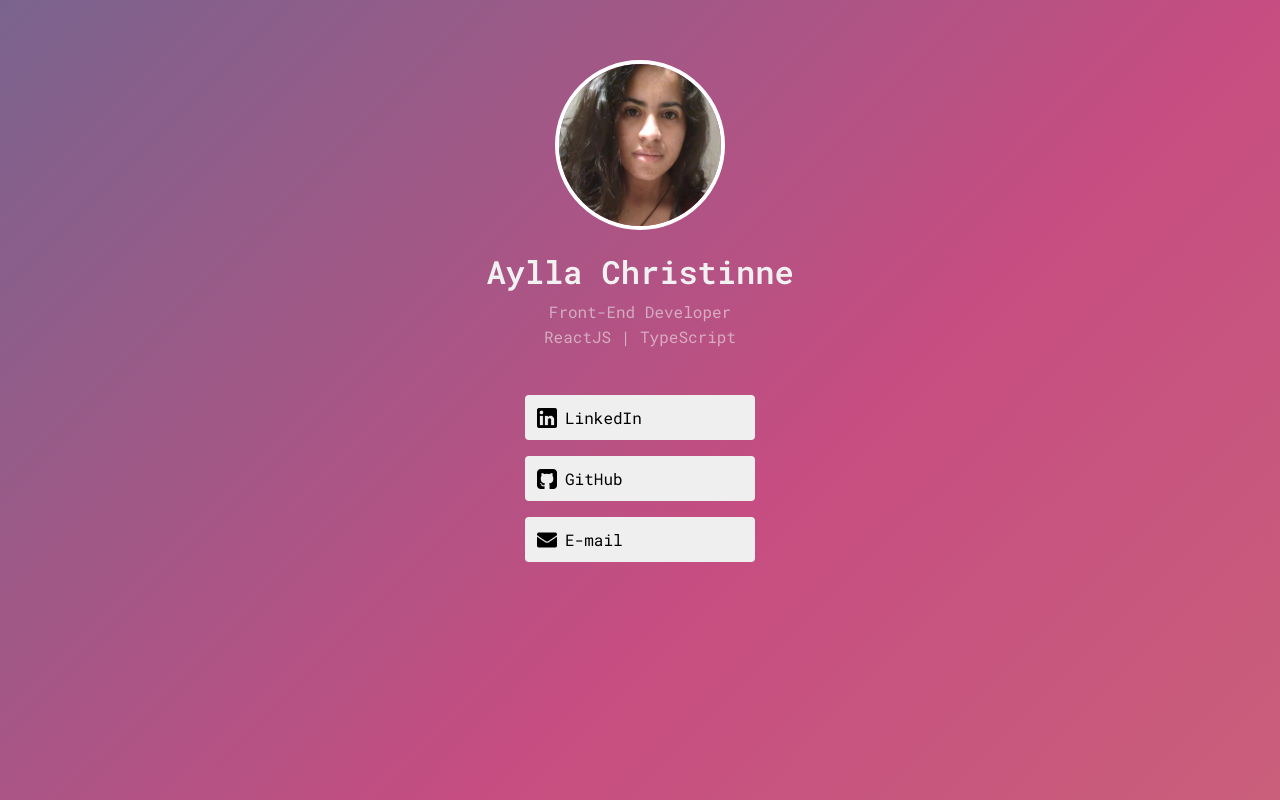
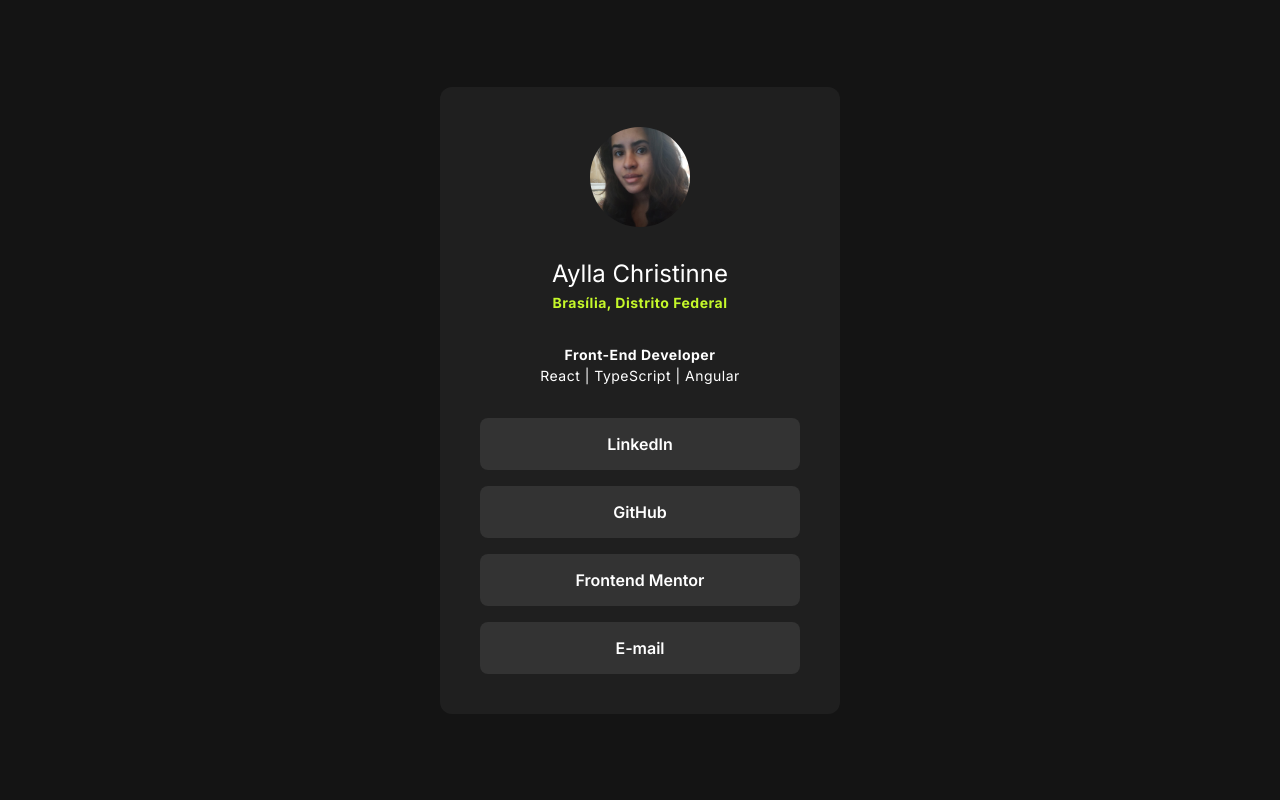
Before and after one commit to AyllaChristinne/contact-info, a plain HTML site: page index.html in a window 1280 px wide. Drawn offline with Linux system fonts and the light colour scheme.

Commit message:
feat: new contact info page

```diff
--- a/index.html
+++ b/index.html
@@ -4,29 +4,49 @@
     <meta charset="UTF-8">
     <meta name="viewport" content="width=device-width, initial-scale=1.0">
     <title>Aylla Christinne</title>
+    <link rel="preconnect" href="https://fonts.googleapis.com">
+    <link rel="preconnect" href="https://fonts.gstatic.com" crossorigin>
+    <link href="https://fonts.googleapis.com/css2?family=Inter:wght@400;600;700&display=swap" rel="stylesheet">
     <link rel="stylesheet" href="reset.css">
     <link rel="stylesheet" href="styles.css">
     <script src="index.js"></script>
   </head>
   <body>
     <div class="content">
-      <img src="./assets/img2.jpeg" alt="Foto de Aylla Christinne"  class="avatar" />
+      <img src="./assets/avatar.jpeg" alt="Foto de Aylla Christinne"  class="avatar" />
       <div class="texts-container">
         <h1 class="primary-text">Aylla Christinne</h1>
-        <p class="secondary-text">Front-End Developer</p>
-        <p class="secondary-text">ReactJS | TypeScript</p>
+        <strong class="location">Brasília, Distrito Federal</strong>
       </div>
-      <div class="buttons-container">
-        <button class="button" onclick=" window.open('https://www.linkedin.com/in/aylla-christinne-rodrigues-766892173/', '_blank')">
-          <img src="./assets/logo-linkedin.png" class="icon" alt="Logo do LinkedIn"/>
+      <p class="secondary-text"><b>Front-End Developer</b><br/> React | TypeScript | Angular </p>
+
+      <div class="links-container">
+        <a
+          class="link"
+          href="https://www.linkedin.com/in/aylla-christinne-rodrigues-766892173/"
+          target="_blank"
+        >
           LinkedIn
-        </button>
-        <button class="button" onclick=" window.open('https://github.com/AyllaChristinne', '_blank')">
-          <img src="./assets/logo-github.png" class="icon" alt="Logo do GitHub"/>
+        </a>
+        <a
+          class="link"
+          href="https://github.com/AyllaChristinne"
+          target="_blank"
+        >
           GitHub
-        </button>
-        <button id="buttonEmail" class="button" onclick="handleClickEmail()">
-          <img src="./assets/icon-email.png" class="icon" alt="Ícone de envelope"/>
+        </a>
+        <a
+        class="link"
+        href="https://www.frontendmentor.io/profile/AyllaChristinne"
+        target="_blank"
+        >
+          Frontend Mentor
+        </a>
+        <button
+          id="buttonEmail"
+          class="link"
+          onclick="handleClickEmail()"
+        >
           E-mail
         </button>
         <span id="snackbar">Successfully copied e-mail!</span>
--- a/reset.css
+++ b/reset.css
@@ -1,7 +1,16 @@
 * {
-  font-family: 'Roboto Mono', monospace;
+  font-family: 'Inter', sans-serif;
   box-sizing: border-box;
   margin: 0;
   padding: 0;
   border: 0;
+  user-select: none;
 }
+
+:root {
+  --color-white: hsl(0, 0%, 100%);
+  --color-green: hsl(75, 94%, 57%);
+  --color-grey: hsl(0, 0%, 20%);
+  --color-dark-grey: hsl(0, 0%, 12%);
+  --color-off-black: hsl(0, 0%, 8%);
+}
--- a/styles.css
+++ b/styles.css
@@ -1,101 +1,103 @@
 @import url('https://fonts.googleapis.com/css2?family=Nunito+Sans:wght@300;600;800&family=Roboto+Mono:wght@400;600&display=swap');
 
 body {
-  background: linear-gradient(-45deg, #d18a6c, #c64d81, #1e7f9c, #1fab8c);
-  background-size: 400% 400%;
-  animation: gradient 20s ease infinite;
+  background-color: var(--color-off-black);
   width: 100vw;
   height:100vh;
+  padding: 0 32px;
+  display: flex;
+  align-items: center;
+  justify-content: center;
 }
 
-/* */
-
 .content {
+  width: 100%;
+  max-width: 400px;
   display: flex;
   flex-direction: column;
   align-items: center;
   justify-content: center;
   text-align: center;
-  padding: 48px 24px;
-  width: 100%;
+  padding: 32px;
+  border-radius: 12px;
+  background-color: var(--color-dark-grey);
 }
 
 .avatar {
   border-radius: 50%;
   width: auto;
-  height: 150px;
+  height: 100px;
   aspect-ratio: 1;
   object-fit: cover;
-  object-position: 0 -25px;
-  border: 4px solid #fff;
-  margin-bottom: 20px;
-  user-select: none;
+  object-position: 0 0;
+  margin-bottom: 32px;
   pointer-events: none;
 }
 
 .texts-container {
-  margin-bottom: 48px;
+  margin-bottom: 32px;
   user-select: none;
 }
 
 .primary-text {
-  color: #f1f1f1;
-  margin-bottom: 8px;
+  color: var(--color-white);
+  font-weight: 400;
+  margin-bottom: 4px;
+  font-size: 24px;
+}
+
+.location {
+  color: var(--color-green);
+  font-size: 14px;
+  letter-spacing: 0.5px;
 }
 
 .secondary-text {
-  color: #f1f1f190;
+  color: var(--color-white);
+  margin-bottom: 32px;
+  font-size: 14px;
+  line-height: 1.5;
+  letter-spacing: 0.5px;
 }
 
-.secondary-text ~ .secondary-text {
-  margin-top: 4px;
-}
-
-.buttons-container {
+.links-container {
   display: flex;
   flex-direction: column;
   gap: 16px;
+  width: 100%;
 }
 
-.button {
-  width: 230px;
-  padding: 12px;
-  border-radius: 4px;
-  display: inline-flex;
-  align-items: center;
+.link {
+  width: 100%;
+  padding: 16px;
+  border-radius: 8px;
+  text-align: center;
   font-size: 16px;
-  vertical-align: middle;
+  font-weight: 600;
+  color: var(--color-white);
+  background-color: var(--color-grey);
+  text-decoration: none;
 }
 
-.button:hover {
-  transform: translateY(-2px) translateX(-2px);
-  transition: all 0.2s linear;
-  box-shadow: 2px 2px 2px 2px #00000090;
+.link:hover {
+  color: var(--color-grey);
+  background-color: var(--color-green);
+  transition: all 0.2s ease-in-out;
   cursor: pointer;
 }
 
-.icon {
-  width: 20px;
-  height: 20px;
-  margin-right: 8px;
-}
-
-@media (min-width: 768px) {
+@media (min-width: 575px) {
   .content {
-    padding: 60px 0;
-    max-width: 600px;
+    padding: 40px;
     margin: 0 auto;
   }
 
-  .avatar {
-    min-height: 170px;
-  }
 }
 
 #snackbar {
   visibility: hidden;
-  color: #f1f1f1;
-  background-color: #333;
+  color: var(--color-white);
+  background-color: var(--color-grey);
   min-width: 250px;
   margin-left: -125px;
   border-radius: 4px;
```
Also changed, not shown: assets/avatar.jpeg (added), assets/icon-email.png (deleted), assets/img2.jpeg (deleted), assets/logo-github.png (deleted), assets/logo-linkedin.png (deleted).
